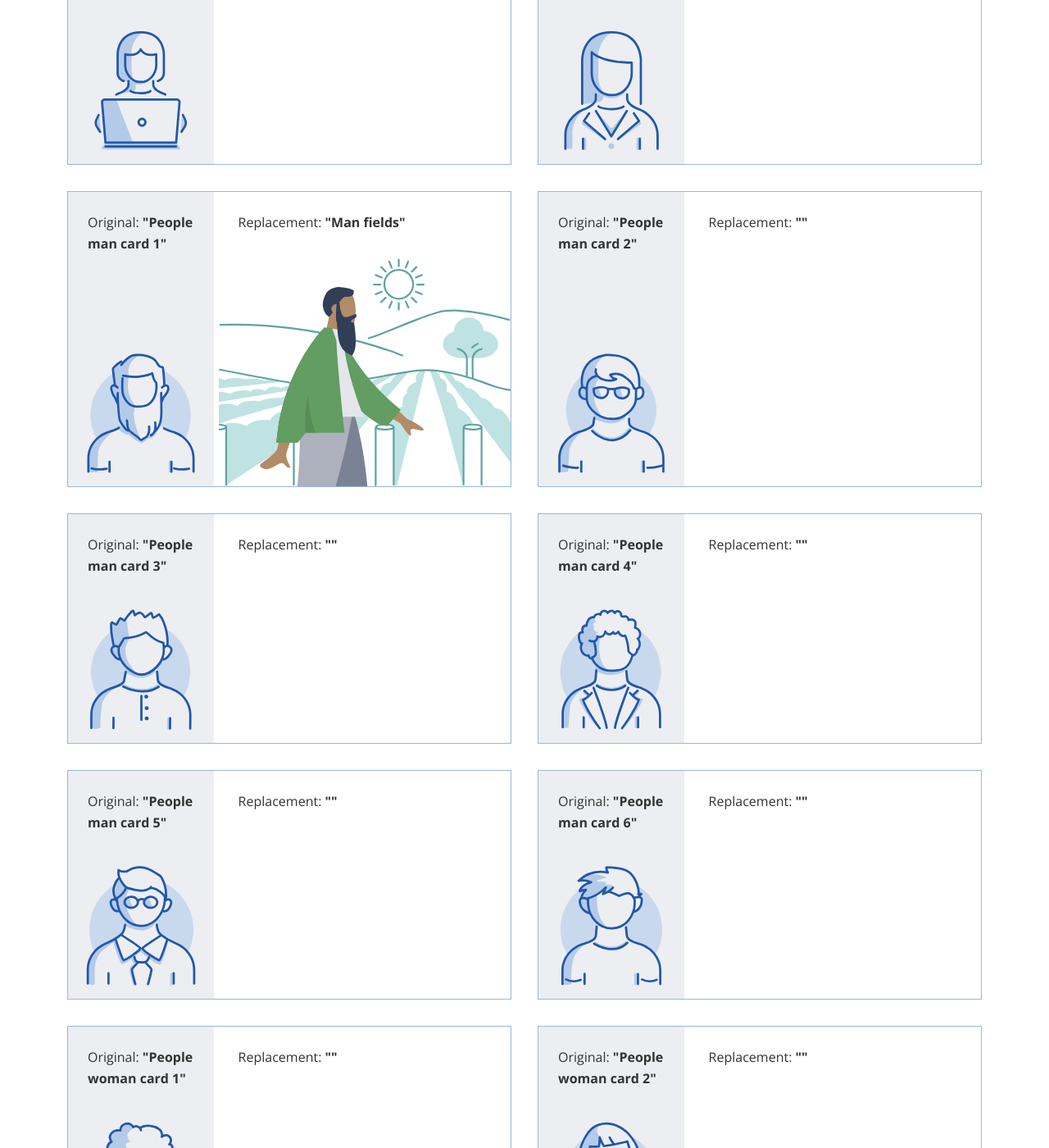
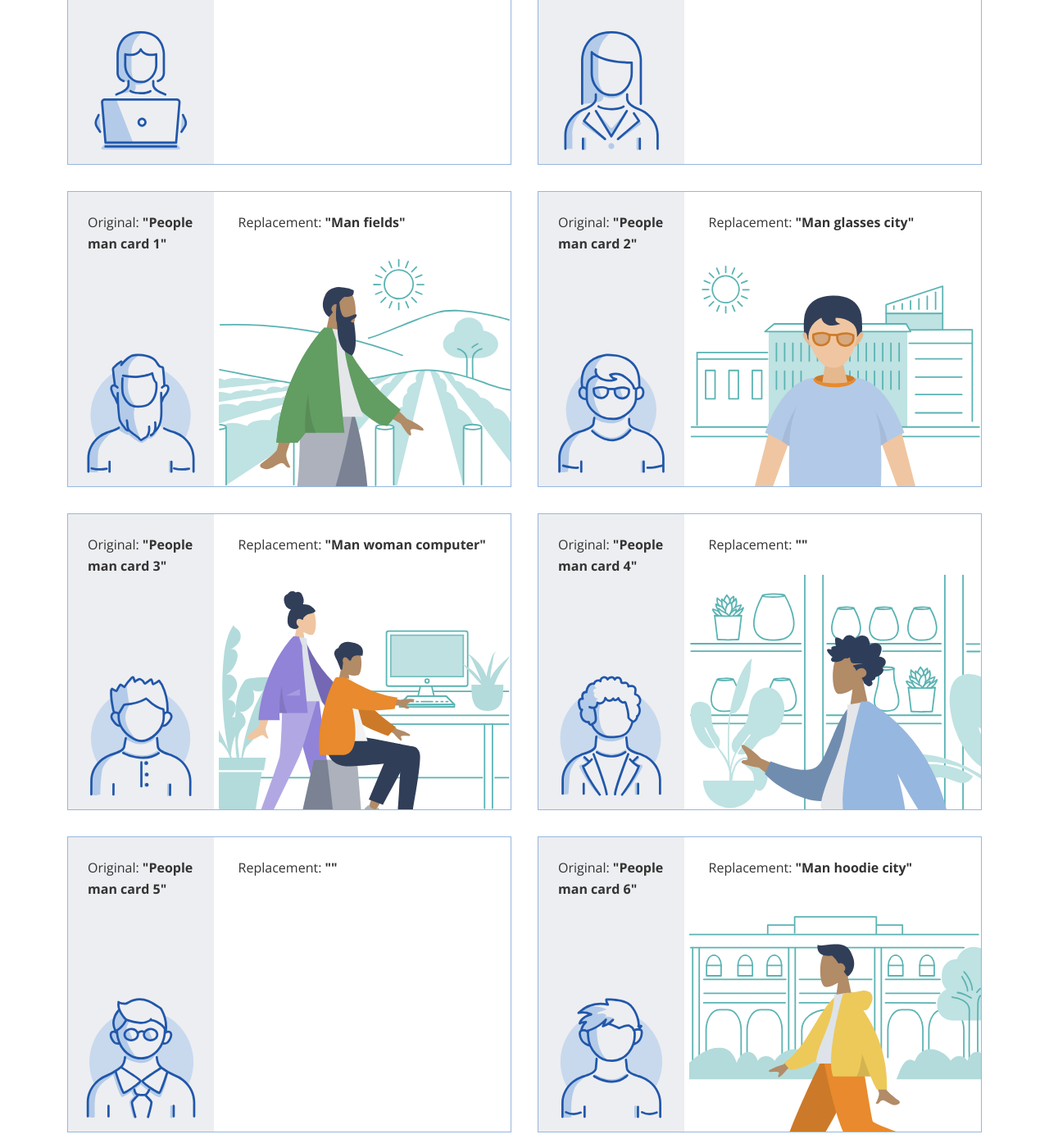
Before and after one commit to AUSGov/bga-refresh, a Jekyll site: the page built from image-library.html, in a window 1280 px wide and 1400 px high, scrolled down 1003 px. Shown: the whole window at 82% size. Built offline with Jekyll 4.4.1, drawn with Linux system fonts in a browser that asks for light colours.

Commit message:
Update image library.

```diff
--- a/image-library.html
+++ b/image-library.html
@@ -183,10 +183,10 @@
 
                     <div class="library-image">
                         <div class="title">
-                            <p>Replacement: <strong>""</strong></p>
-                        </div>
-                        <div class="image-wrapper">
-
+                            <p>Replacement: <strong>"Man glasses city"</strong></p>
+                        </div>
+                        <div class="image-wrapper">
+                            <img src="assets/refresh-illustrations/man-glasses-city.svg" alt="">
                         </div>
                     </div>
 
@@ -209,10 +209,10 @@
 
                     <div class="library-image">
                         <div class="title">
-                            <p>Replacement: <strong>""</strong></p>
-                        </div>
-                        <div class="image-wrapper">
-
+                            <p>Replacement: <strong>"Man woman computer"</strong></p>
+                        </div>
+                        <div class="image-wrapper">
+                            <img src="assets/refresh-illustrations/man-woman-computer.svg" alt="">
                         </div>
                     </div>
 
@@ -238,7 +238,7 @@
                             <p>Replacement: <strong>""</strong></p>
                         </div>
                         <div class="image-wrapper">
-
+                             <img src="assets/refresh-illustrations/man-shop.svg" alt="">
                         </div>
                     </div>
 
@@ -287,10 +287,10 @@
 
                     <div class="library-image">
                         <div class="title">
-                            <p>Replacement: <strong>""</strong></p>
-                        </div>
-                        <div class="image-wrapper">
-
+                            <p>Replacement: <strong>"Man hoodie city"</strong></p>
+                        </div>
+                        <div class="image-wrapper">
+                            <img src="assets/refresh-illustrations/man-hoodie-city.svg" alt="">
                         </div>
                     </div>
 
@@ -394,7 +394,7 @@
                             <p>Replacement: <strong>""</strong></p>
                         </div>
                         <div class="image-wrapper">
-
+                            <img src="assets/refresh-illustrations/person-laptop.svg" alt="">
                         </div>
                     </div>
 
```
Also changed, not shown: assets/refresh-illustrations/contact-us.svg, assets/refresh-illustrations/man-fields.svg, assets/refresh-illustrations/man-glasses-city.svg (added), assets/refresh-illustrations/man-hoodie-city.svg (added), assets/refresh-illustrations/man-shop.svg (added), assets/refresh-illustrations/man-woman-computer.svg (added), assets/refresh-illustrations/person-laptop.svg (added).
